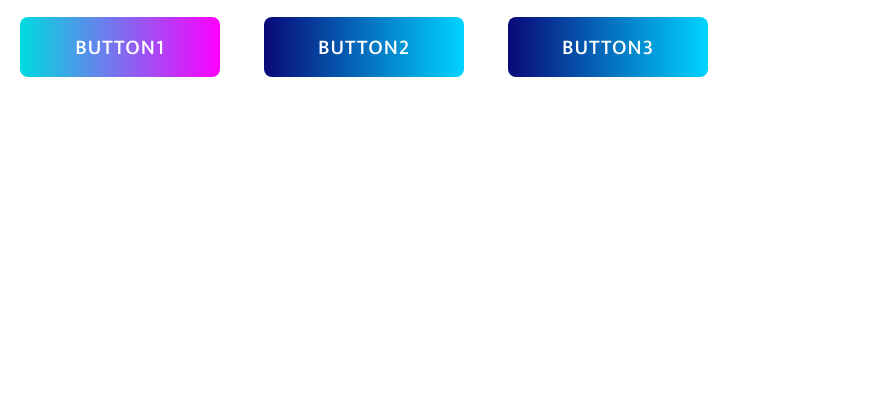
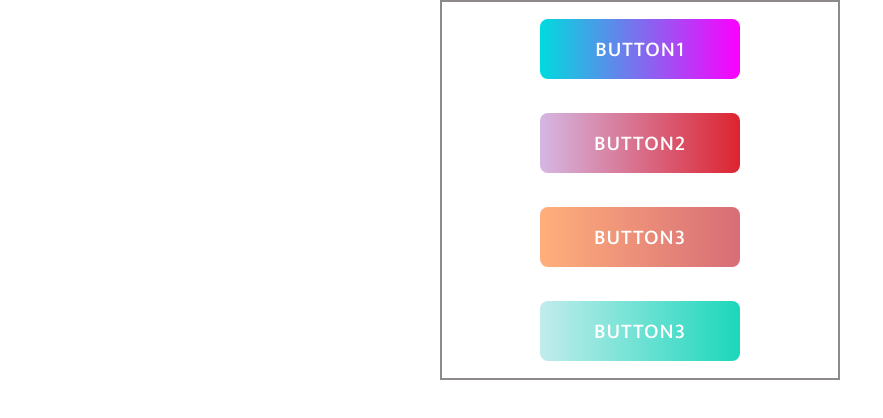
Before and after one commit to fatimaiqbal02/css-snippets, a plain HTML site: page gradientButtons/index.html in a window 1280 px wide. Shown: the whole page, without its empty margins (0-883 px from the left). Drawn offline with Linux system fonts and the light colour scheme.

Commit message:
AddingDifferentGradientsToBtns

```diff
--- a/gradientButtons/index.html
+++ b/gradientButtons/index.html
@@ -23,6 +23,10 @@
             <div class="btnInner"></div>
             <a href="" class="button">Button3</a>
         </div>
+        <div class="btn btn4">
+            <div class="btnInner"></div>
+            <a href="" class="button">Button3</a>
+        </div>
 
     </section>
 </body>
--- a/gradientButtons/style.css
+++ b/gradientButtons/style.css
@@ -2,6 +2,13 @@
     margin: 0;
     padding: 0;
     box-sizing: border-box;
+}
+.buttons{
+    display: block;
+    margin: auto;
+    width: 50vh;
+    text-align: center;
+    border: 2px solid rgb(143, 138, 138);
 }
 .btn{
     border-radius: 8px;
@@ -47,8 +54,11 @@
     background: -webkit-linear-gradient(right, #00dbde, #fc00ff, #00dbde, #fc00ff);
 }
 .btn2 .btnInner{
-    background: -webkit-linear-gradient(right, #090979, #00d4ff, #090979, #00d4ff);
+    background: -webkit-linear-gradient(right, #d5b7e3, #dc2430, #d5b7e3, #dc2430);
 }
 .btn3 .btnInner{
-    background: -webkit-linear-gradient(right, #090979, #00d4ff, #090979, #00d4ff);
+    background: -webkit-linear-gradient(right,#3a1c71, #d76d77, #ffaf7b, #3a1c71);
 }
+.btn4 .btnInner{
+    background: -webkit-linear-gradient(right,#22A4ac, #1bd7bb, #c1ecec, #08b3e5);
+}
```
